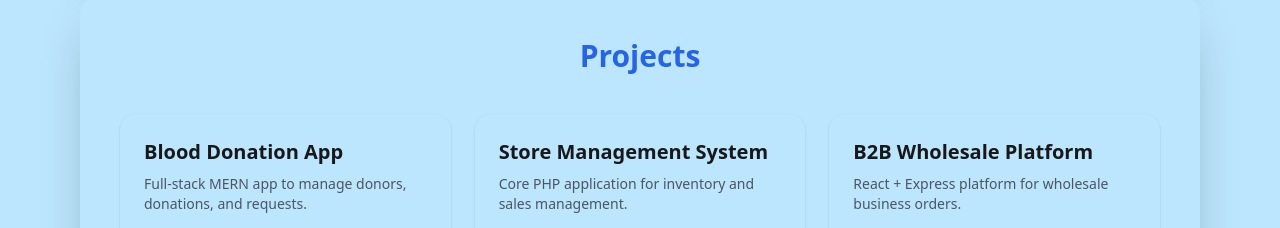
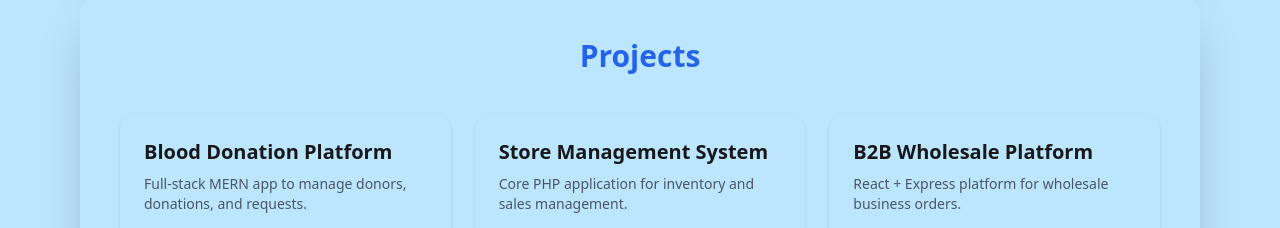
Before and after one commit to rabbanictgbd/rabbani-portfolio, a React (Vite) app: page / in a window 1280 px wide. Shown: the part 3700-3928 px from the top of the page. Built offline with nearby package versions, Linux system fonts and the light colour scheme.

Commit message:
updated porjet name

```diff
--- a/src/components/Projects.jsx
+++ b/src/components/Projects.jsx
@@ -4,7 +4,7 @@
 export default function Projects() {
   const projects = [
     {
-      title: "Blood Donation App",
+      title: "Blood Donation Platform",
       desc: "Full-stack MERN app to manage donors, donations, and requests.",
       tech: ["React", "Node.js", "MongoDB", "Tailwind"],
       live: "https://blood-donation-c.web.app/",
```
